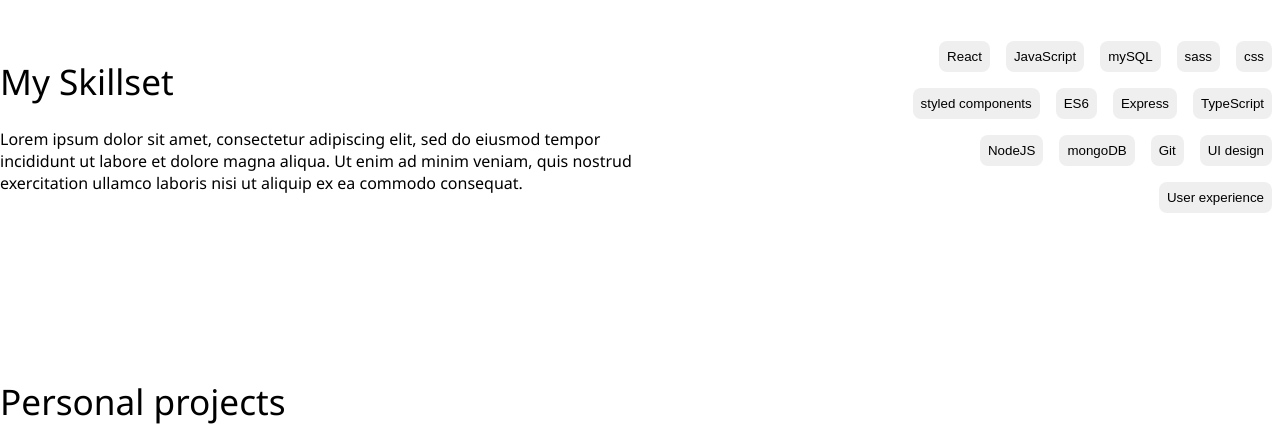
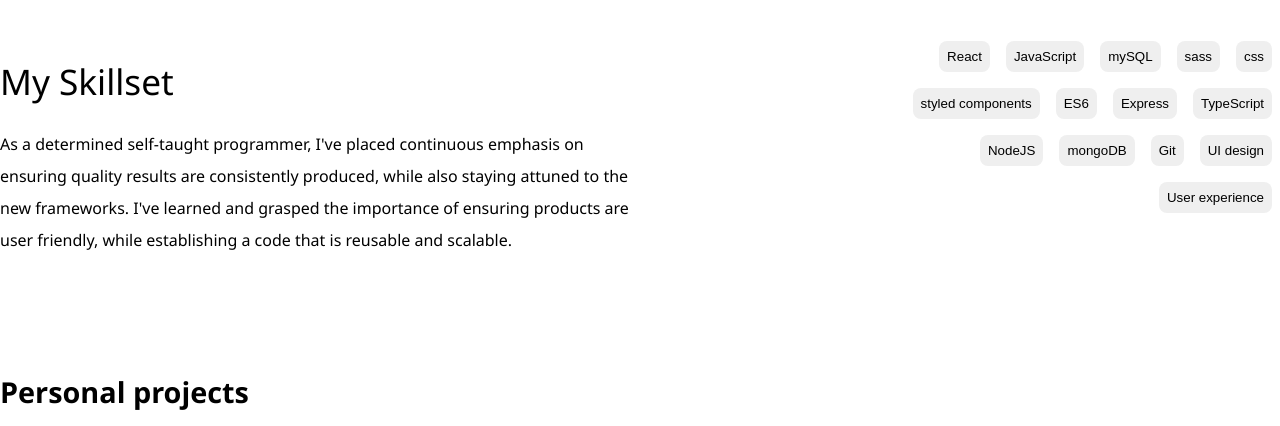
Before and after one commit to briansterling93/portfolio-site, a React (Create React App) app: page / in a window 1280 px wide. Shown: the part 700-1126 px from the top of the page. Built offline with nearby package versions, Linux system fonts and the light colour scheme.

Commit message:
added animations

```diff
--- a/package.json
+++ b/package.json
@@ -6,11 +6,13 @@
     "@testing-library/jest-dom": "^5.11.4",
     "@testing-library/react": "^11.1.0",
     "@testing-library/user-event": "^12.1.10",
+    "@types/aos": "^3.0.3",
     "@types/jest": "^26.0.15",
     "@types/node": "^12.0.0",
     "@types/react": "^16.14.2",
     "@types/react-dom": "^16.9.8",
     "@types/styled-components": "^5.1.7",
+    "aos": "^2.3.4",
     "react": "^17.0.1",
     "react-dom": "^17.0.1",
     "react-icons": "^4.1.0",
--- a/src/App.tsx
+++ b/src/App.tsx
@@ -3,6 +3,7 @@ import Home from "./pages/Home";
 import Skills from "./pages/Skills";
 import Projects from "./pages/Projects";
 import Contact from "./pages/Contact";
+import Footer from "./components/Footer";
 import { createGlobalStyle } from "styled-components";
 import { BrowserRouter as Router, Switch, Route, Link } from "react-router-dom";
 const Universal = createGlobalStyle`
@@ -23,6 +24,7 @@ function App() {
       <Skills />
       <Projects />
       <Contact />
+      <Footer />
     </div>
   );
 }
--- /dev/null
+++ b/src/components/Footer.tsx
@@ -0,0 +1,16 @@
+import React from "react";
+import { MainSection, ItemArray } from "../styling/Footer";
+
+const Footer: React.FC = () => {
+  return (
+    <MainSection>
+      <ItemArray>
+        <p>
+          <span id="poweredby-span">Powered by:</span> Brian Sterling
+        </p>
+      </ItemArray>
+    </MainSection>
+  );
+};
+
+export default Footer;
--- a/src/components/Header.tsx
+++ b/src/components/Header.tsx
@@ -3,17 +3,25 @@ import { AiFillLinkedin, AiOutlineGithub } from "react-icons/ai";
 import { IconsLogo } from "../styling/Header";
 
 const Header: React.FC = () => {
+  function openInNewTab(url: any) {
+    const fetch: any = window.open(url, "_blank");
+    fetch.focus();
+  }
   return (
     <IconsLogo>
-      <div>
-        <a href="https://github.com/briansterling93">
-          <AiOutlineGithub className="logo-img" id="github-logo" />
-        </a>
+      <div
+        onClick={() => {
+          openInNewTab("https://github.com/briansterling93");
+        }}
+      >
+        <AiOutlineGithub className="logo-img" id="github-logo" />
       </div>
-      <div>
-        <a href="https://www.linkedin.com/in/briansterling93/">
-          <AiFillLinkedin className="logo-img" id="linkedin-logo" />
-        </a>
+      <div
+        onClick={() => {
+          openInNewTab("https://www.linkedin.com/in/briansterling93/");
+        }}
+      >
+        <AiFillLinkedin className="logo-img" id="linkedin-logo" />
       </div>
     </IconsLogo>
   );
--- a/src/pages/Home.tsx
+++ b/src/pages/Home.tsx
@@ -1,9 +1,15 @@
-import React from "react";
+import React, { useEffect } from "react";
 import { MainSection, ItemArray } from "../styling/Home";
 import ImgHeader from "../components/ImgHeader";
 import Header from "../components/Header";
+import Aos from "aos";
+import "aos/dist/aos.css";
 
 export const Home: React.FC = () => {
+  useEffect(() => {
+    Aos.init({ duration: 1000 });
+  }, []);
+
   return (
     <div>
       <div>
@@ -11,7 +17,7 @@ export const Home: React.FC = () => {
       </div>
 
       <MainSection>
-        <ItemArray>
+        <ItemArray data-aos="fade">
           <div>
             <ImgHeader />
           </div>
--- a/src/pages/Projects.tsx
+++ b/src/pages/Projects.tsx
@@ -1,4 +1,4 @@
-import React from "react";
+import React, { useEffect } from "react";
 import {
   MainSection,
   ItemArray,
@@ -16,14 +16,19 @@ import dr1 from "../imgs/gifs/dr1.gif";
 import fc from "../imgs/gifs/fc.gif";
 import mr from "../imgs/gifs/mr.gif";
 import fitplate from "../imgs/gifs/fitplate.gif";
+import Aos from "aos";
+import "aos/dist/aos.css";
 
 const Projects: React.FC = () => {
+  useEffect(() => {
+    Aos.init({ duration: 2000 });
+  }, []);
   function openInNewTab(url: any) {
     const fetch: any = window.open(url, "_blank");
     fetch.focus();
   }
   return (
-    <MainSection>
+    <MainSection data-aos="fade">
       <ItemArray>
         <Section1>
           <h1>Personal projects</h1>
--- a/src/pages/Skills.tsx
+++ b/src/pages/Skills.tsx
@@ -1,4 +1,4 @@
-import React from "react";
+import React, { useEffect } from "react";
 import {
   MainSection,
   ItemArray,
@@ -6,10 +6,15 @@ import {
   Section2,
   LangSection,
 } from "../styling/Skills";
+import Aos from "aos";
+import "aos/dist/aos.css";
 
 const Skills: React.FC = () => {
+  useEffect(() => {
+    Aos.init({ duration: 1500 });
+  }, []);
   return (
-    <MainSection>
+    <MainSection data-aos="fade">
       <ItemArray>
         {" "}
         <Section1>
@@ -18,10 +23,11 @@ const Skills: React.FC = () => {
             <h1>My Skillset</h1>
           </div>
           <div id="section-p">
-            Lorem ipsum dolor sit amet, consectetur adipiscing elit, sed do
-            eiusmod tempor incididunt ut labore et dolore magna aliqua. Ut enim
-            ad minim veniam, quis nostrud exercitation ullamco laboris nisi ut
-            aliquip ex ea commodo consequat.
+            As a determined self-taught programmer, I've placed continuous
+            emphasis on ensuring quality results are consistently produced,
+            while also staying attuned to the new frameworks. I've learned and
+            grasped the importance of ensuring products are user friendly, while
+            establishing a code that is reusable and scalable.{" "}
           </div>
         </Section1>
         <Section2>
--- a/src/styling/Contact.tsx
+++ b/src/styling/Contact.tsx
@@ -2,7 +2,6 @@ import styled from "styled-components";
 
 export const MainSection = styled.div`
   min-height: 20rem;
-  // width: 100%;
   display: flex;
   justify-content: center;
   background-color: #f6f6f6;
--- /dev/null
+++ b/src/styling/Footer.tsx
@@ -0,0 +1,21 @@
+import styled from "styled-components";
+
+export const MainSection = styled.div`
+  height: 1rem;
+  display: flex;
+  justify-content: center;
+  background-color: #f6f6f6;
+`;
+
+export const ItemArray = styled.div`
+  margin-bottom: 1rem;
+  display: flex;
+  justify-content: center;
+  text-align: center;
+  flex-direction: column;
+  font-weight: 400;
+
+  #poweredby-span {
+    font-weight: 600;
+  }
+`;
--- a/src/styling/Projects.tsx
+++ b/src/styling/Projects.tsx
@@ -18,8 +18,10 @@ export const Section1 = styled.div`
   text-align: left;
 
   h1 {
-    font-weight: 400;
-    font-size: 2.2rem;
+    // font-weight: 400;
+    // font-size: 2.2rem;
+    font-weight: 700;
+    font-size: 1.8rem;
   }
 `;
 
--- a/src/styling/Skills.tsx
+++ b/src/styling/Skills.tsx
@@ -27,6 +27,7 @@ export const Section1 = styled.div`
 
   #section-p {
     font-weight: 200;
+    line-height: 2rem;
   }
 `;
 
```
Also changed, not shown: 2 other files (tests, documents, lock files or other folders).
